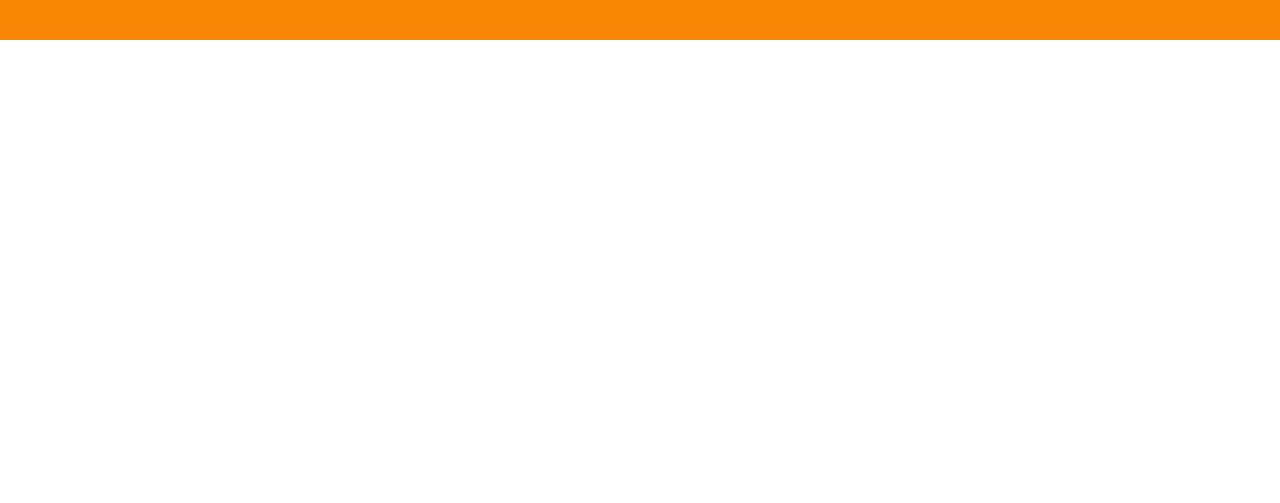
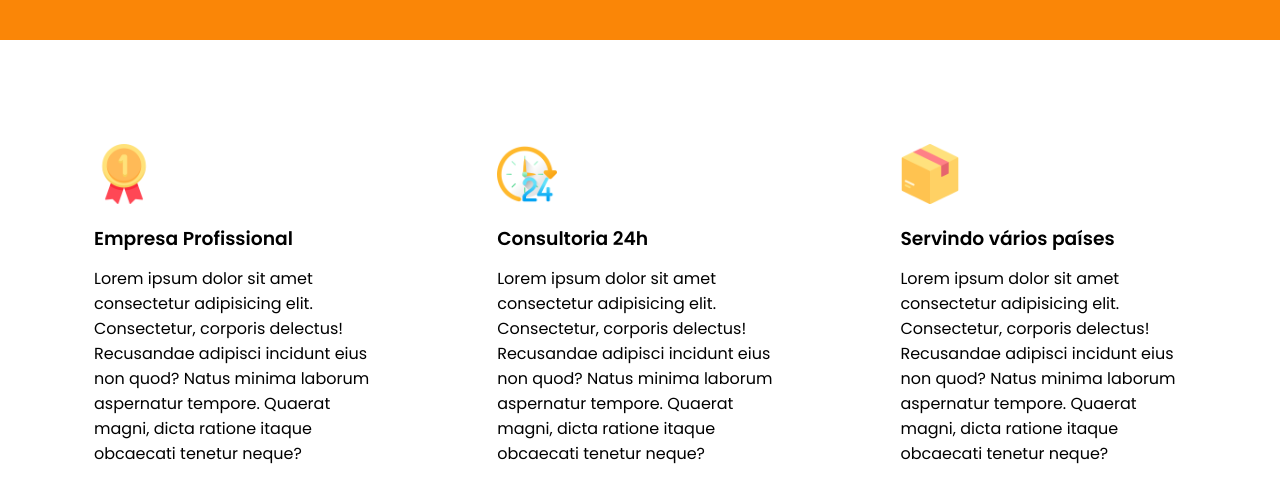
Before and after one commit to TheodoroL/mrstudio, a plain HTML site: page index.html in a window 1280 px wide. Shown: the part 705-1208 px from the top of the page. Before the commit the page ends 800 px from the top, so only its background shows below. Drawn offline with Linux system fonts and the light colour scheme.

Commit message:
Adiciona seção de diferenciais com cards e estilos correspondentes

```diff
--- a/index.html
+++ b/index.html
@@ -72,6 +72,38 @@
             </div>
         </div>
     </section>
+
+    <section class="diferenciais">
+        <div class="container">
+            <div class="card">
+                <img src="./public/img/medal.png" alt="imagem de uma medalha de ouro com número 1 no centro">
+                <h3 class="titulo">
+                    Empresa Profissional
+                </h3>
+                <p>Lorem ipsum dolor sit amet consectetur adipisicing elit. Consectetur, corporis delectus! Recusandae
+                    adipisci incidunt eius non quod? Natus minima laborum aspernatur tempore. Quaerat magni, dicta
+                    ratione itaque obcaecati tenetur neque?</p>
+            </div>
+            <div class="card">
+                <img src="./public/img/24h.png" alt="imagem de uma medalha de ouro com número 1 no centro">
+                <h3 class="titulo">
+                    Consultoria 24h
+                </h3>
+                <p>Lorem ipsum dolor sit amet consectetur adipisicing elit. Consectetur, corporis delectus! Recusandae
+                    adipisci incidunt eius non quod? Natus minima laborum aspernatur tempore. Quaerat magni, dicta
+                    ratione itaque obcaecati tenetur neque?</p>
+            </div>
+            <div class="card">
+                <img src="./public/img/caixa.png" alt="imagem de uma medalha de ouro com número 1 no centro">
+                <h3 class="titulo">
+                    Servindo vários países
+                </h3>
+                <p>Lorem ipsum dolor sit amet consectetur adipisicing elit. Consectetur, corporis delectus! Recusandae
+                    adipisci incidunt eius non quod? Natus minima laborum aspernatur tempore. Quaerat magni, dicta
+                    ratione itaque obcaecati tenetur neque?</p>
+            </div>
+        </div>
+    </section>
 </body>
 
 </html>
--- a/public/css/style.css
+++ b/public/css/style.css
@@ -146,6 +146,32 @@ main .container{
 }
 
 
+.diferenciais .container{
+    display: flex;
+    justify-content: space-between;
+    margin: 30px auto;
+}
+
+.diferenciais .card{
+    width: 30%;
+    padding: 30px;
+    border-radius: 15px;
+    transition: 0.3s;
+}
+
+.diferenciais .card:hover{
+    box-shadow: 0px 10px 67px 8px #e6e6fe85;
+}
+
+.diferenciais .card img{
+    width: 60px;
+}
+.diferenciais .card .titulo{
+    margin: 13px 0;
+    font-weight: 600;
+}
+
+
 
 /* responsivel */
  @media(max-width: 960px){
@@ -199,6 +225,13 @@ main .container{
     .resultados .resultados-numeros{
         margin-top: 30px;
     }
+
+    .diferenciais .container{
+        flex-direction: column;
+    }
+    .diferenciais .card{
+        width: 100%;
+    }
  }
 
  @media (max-width: 400px){
```
